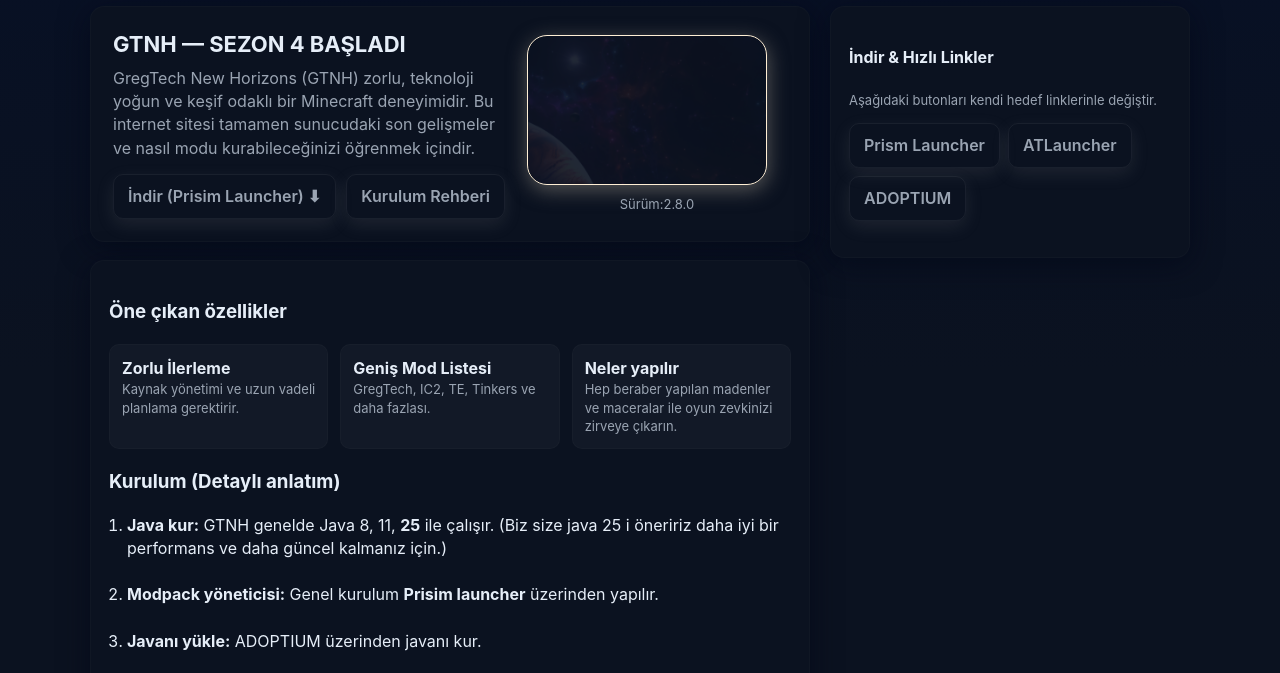
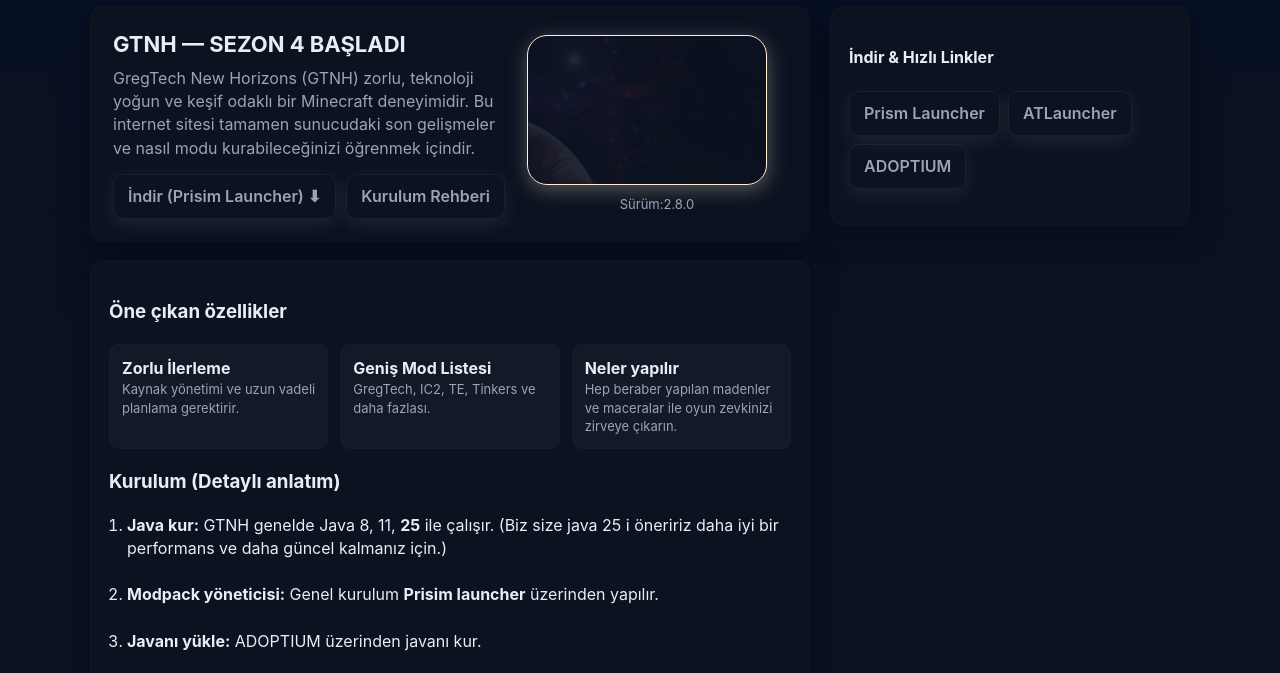
Before and after one commit to cankaan200772-code/cankaan200772-code.github.io, a website built with webpack: page index.html in a window 1280 px wide. Shown: the part 107-780 px from the top of the page. Built offline with nearby package versions, Linux system fonts and the light colour scheme.

Commit message:
siteyi güncelledim

```diff
--- a/index.html
+++ b/index.html
@@ -5,7 +5,10 @@
     <meta name="viewport" content="width=device-width,initial-scale=1" />
     <title>GTNH.UMCEKO.COM — GregTech New Horizons (Tanıtım & Kurulum)</title>
     <meta name="description" content="GregTech New Horizons (GTNH) için rehber, indirme ve sunucu bilgileri." />
-    <style>
+  <link rel="icon" type="image/png" href="icon.png">
+
+
+  <style>
 
         :root{
             --bg:#0f1724;
@@ -258,7 +261,7 @@
         <aside class="aside">
             <div class="card">
                 <h4>İndir & Hızlı Linkler</h4>
-                <p class="muted small">Aşağıdaki butonları kendi hedef linklerinle değiştir.</p>
+                <p class="muted small"></p>
 
               <div style="display:flex;gap:8px;margin-top:10px;flex-wrap:wrap">
                 <a class="btn ghost" href="https://prismlauncher.org/" target="_blank">Prism Launcher</a>
```
Also changed, not shown: favicon.ico (deleted), icon.png, icon.svg (deleted).
